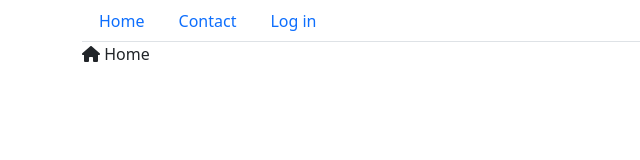
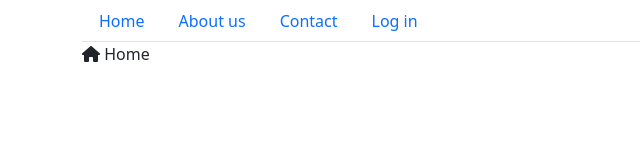
Before and after one commit to nenadvasilic/web_application_development_front_end, a React (Create React App) app: page / in a window 1280 px wide. Shown: the top 160 px of the page, without its empty margins (0-640 px from the left). Built offline with nearby package versions, Linux system fonts and the light colour scheme.

Commit message:
Add main menu items property for dynamic creation

```diff
--- a/src/components/MainMenu/MainMenu.tsx
+++ b/src/components/MainMenu/MainMenu.tsx
@@ -1,16 +1,36 @@
 import React from "react";
 import { Container, Nav } from "react-bootstrap";
 
-export class MainMenu extends React.Component {
+export class MainMenuItem {
+  text: string = '';
+  link: string = '#';
+
+  constructor(text: string, link: string) {
+    this.text = text;
+    this.link = link;
+  }
+}
+
+interface MainMenuProperties {
+  items: MainMenuItem[];
+}
+
+export class MainMenu extends React.Component<MainMenuProperties> {
   render() {
     return (
       <Container>
         <Nav variant="tabs">
-          <Nav.Link href="/">Home</Nav.Link>
-          <Nav.Link href="/contact">Contact</Nav.Link>
-          <Nav.Link href="/login">Log in</Nav.Link>
+          { this.props.items.map(this.makeNavLink) }
         </Nav>
       </Container>
     );
   }
+
+  private makeNavLink(item: MainMenuItem) {
+    return (
+      <Nav.Link href={ item.link }>
+        { item.text }
+      </Nav.Link>
+    );
+  }
 }
--- a/src/index.tsx
+++ b/src/index.tsx
@@ -8,11 +8,18 @@
 import 'popper.js/dist/popper.js';
 import 'bootstrap/dist/js/bootstrap.min.js';
 import '@fortawesome/fontawesome-free/css/fontawesome.min.css';
-import { MainMenu } from './components/MainMenu/MainMenu';
+import { MainMenu, MainMenuItem } from './components/MainMenu/MainMenu';
+
+const menuItems = [
+  new MainMenuItem('Home', '/'),
+  new MainMenuItem('About us', '/page/about-us/'),
+  new MainMenuItem('Contact', '/contact/'),
+  new MainMenuItem('Log in', '/user/login/'),
+];
 
 ReactDOM.render(
   <React.StrictMode>
-    <MainMenu></MainMenu>
+    <MainMenu items={ menuItems }></MainMenu>
     <App />
   </React.StrictMode>,
   document.getElementById('root')
```
